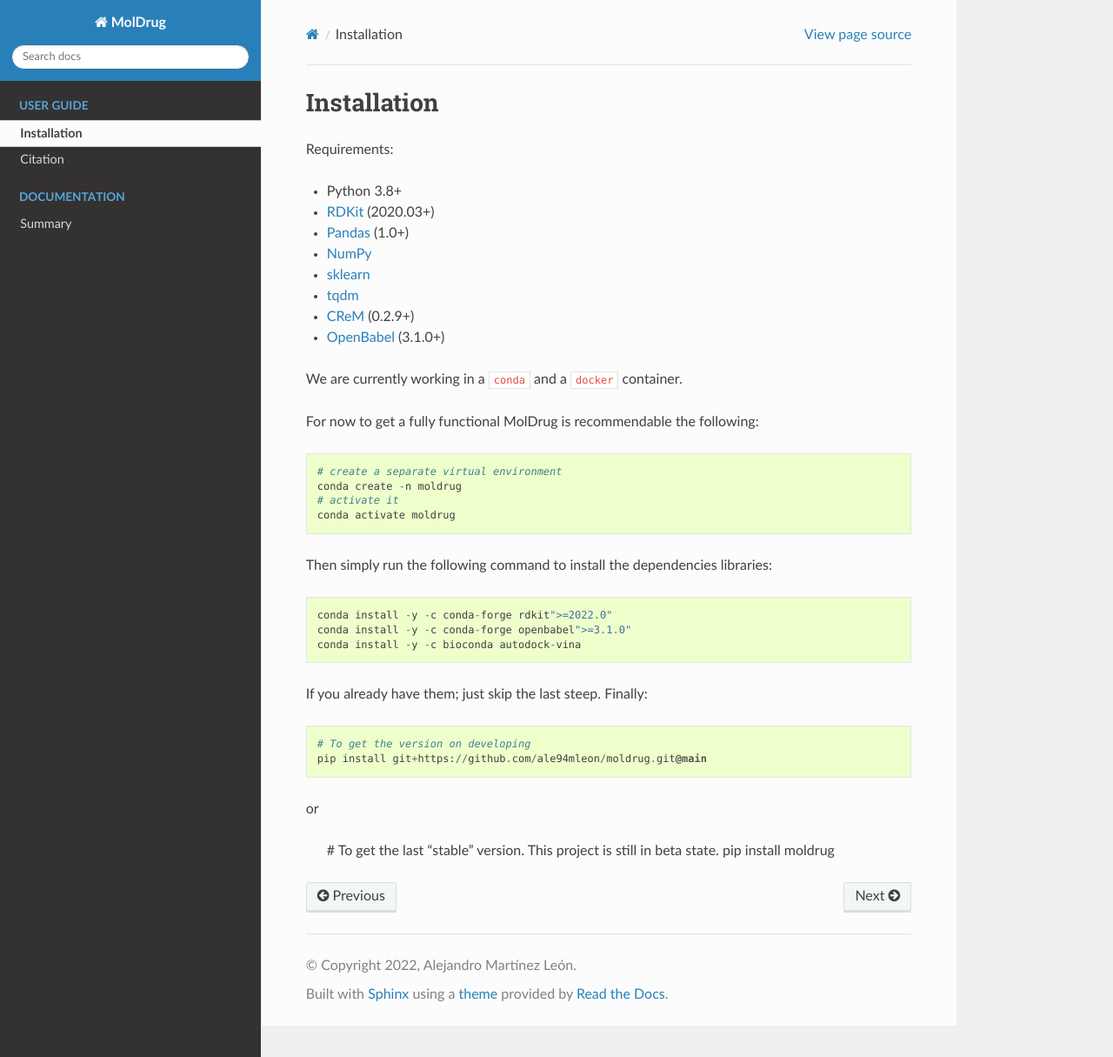
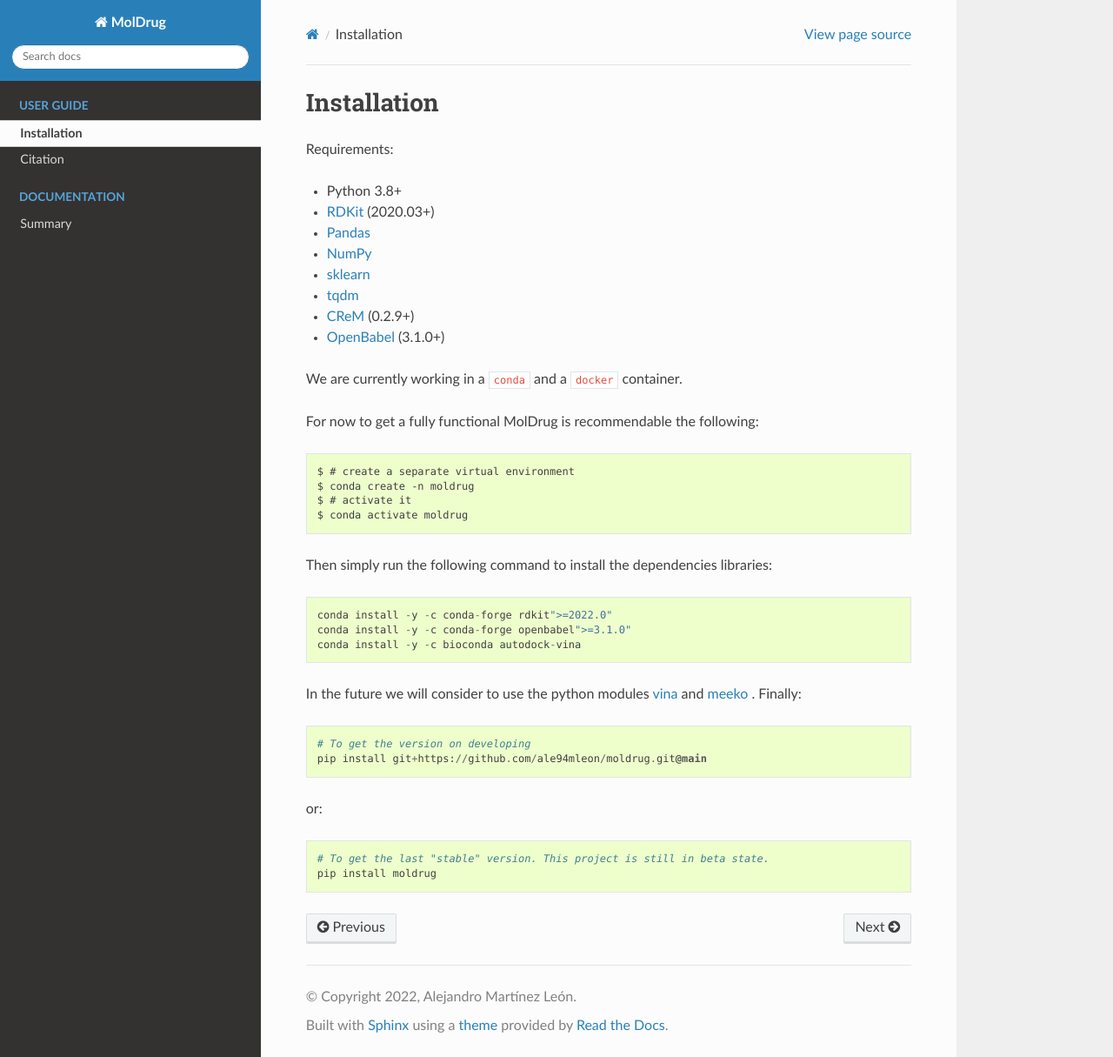
Before and after one commit to ale94mleon/moldrug, a Sphinx documentation site: the page built from docs/source/installation.rst, in a window 1280 px wide and 1215 px high. Shown: the whole window at 87% size. Built offline with Sphinx 7.4.7 and the Read the Docs theme 2.0.0, drawn with Linux system fonts in a browser that asks for light colours.

Commit message:
more redable

```diff
--- a/docs/source/installation.rst
+++ b/docs/source/installation.rst
@@ -5,7 +5,7 @@
 
 * Python 3.8+
 * `RDKit <https://www.rdkit.org/docs/>`_ (2020.03+)
-* `Pandas <https://pandas.pydata.org/>`_ (1.0+)
+* `Pandas <https://pandas.pydata.org/>`_
 * `NumPy <https://numpy.org/>`_
 * `sklearn <https://scikit-learn.org/stable/>`_
 * `tqdm <https://tqdm.github.io/>`_
@@ -14,12 +14,13 @@
 
 We are currently working in a ``conda`` and a ``docker`` container.
 
+
 For now to get a fully functional MolDrug is recommendable the following::
 
-    # create a separate virtual environment
-    conda create -n moldrug
-    # activate it
-    conda activate moldrug
+    $ # create a separate virtual environment
+    $ conda create -n moldrug
+    $ # activate it
+    $ conda activate moldrug
 
 Then simply run the following command to install the dependencies libraries::
 
@@ -27,12 +28,13 @@
     conda install -y -c conda-forge openbabel">=3.1.0"
     conda install -y -c bioconda autodock-vina
 
-If you already have them; just skip the last steep. Finally::
+In the future we will consider to use the python modules `vina <https://pypi.org/project/vina/>`_ and `meeko <https://pypi.org/project/meeko/>`_
+. Finally::
 
     # To get the version on developing
     pip install git+https://github.com/ale94mleon/moldrug.git@main
 
-or
+or::
 
     # To get the last "stable" version. This project is still in beta state.
     pip install moldrug
```
